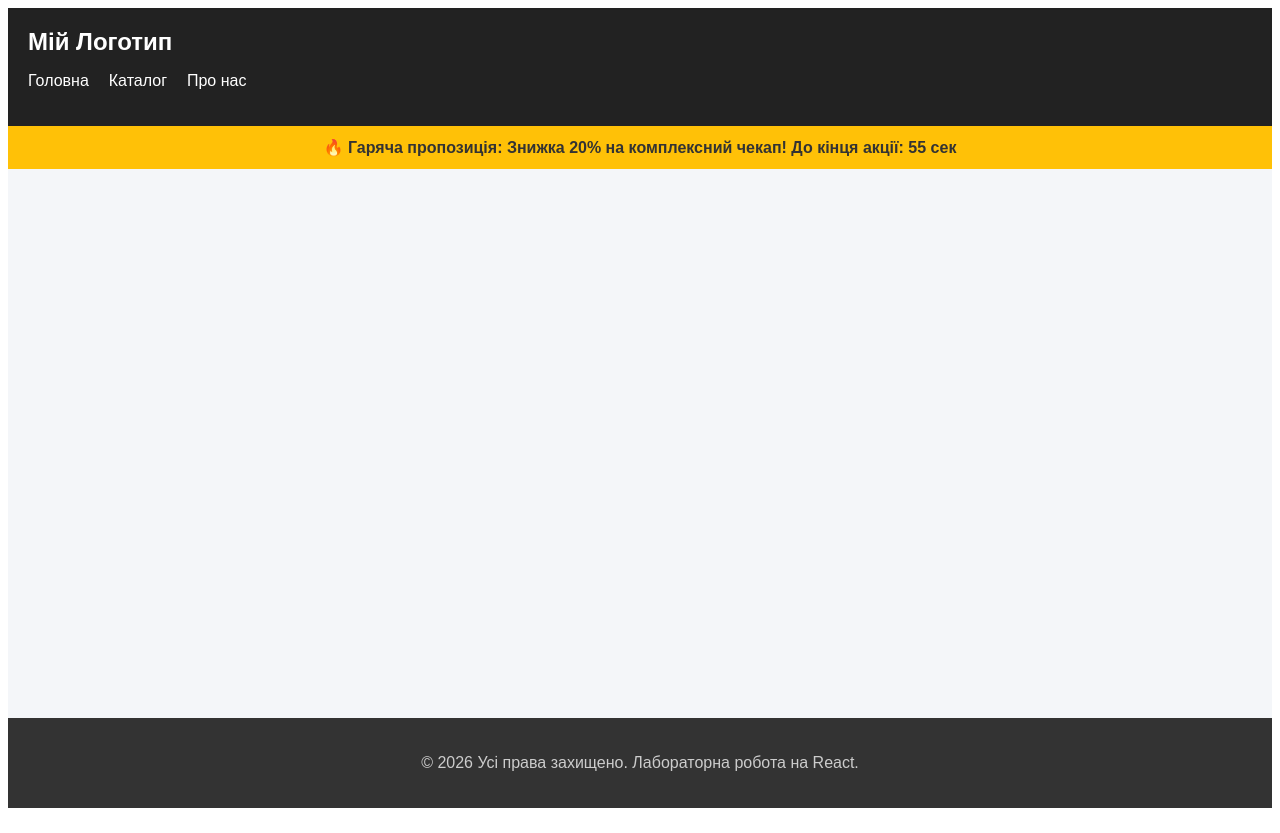
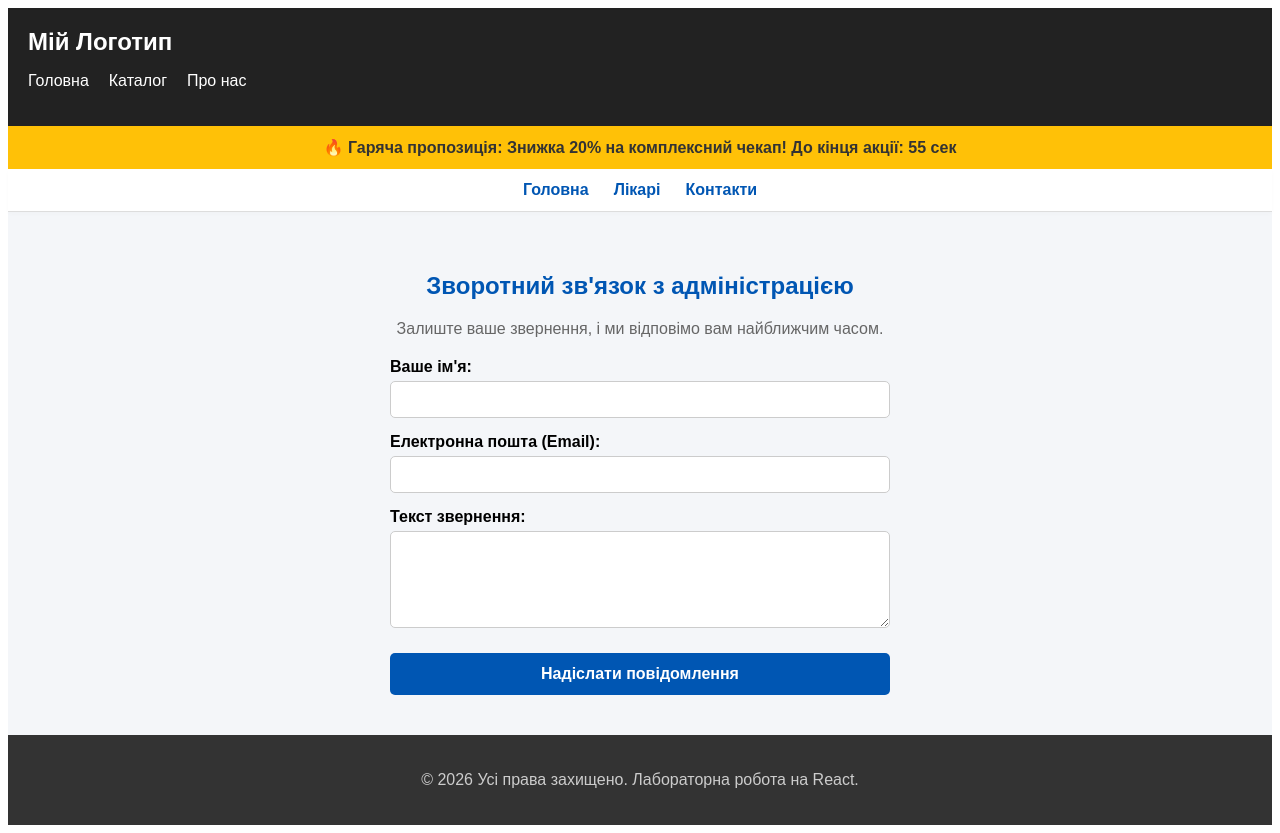
Before and after one commit to Vi-AwW/clinic-automation, a React (Vite) app: page /contacts in a window 1280 px wide. Built offline with nearby package versions, Linux system fonts and the light colour scheme.

Commit message:
feat: added contacts page with controlled form and validation logic

```diff
--- a/src/App.jsx
+++ b/src/App.jsx
@@ -1,9 +1,11 @@
 import React, { useState, useEffect } from 'react';
-import { BrowserRouter as Router, Routes, Route } from 'react-router-dom';
+
+import { BrowserRouter as Router, Routes, Route, Link } from 'react-router-dom';
 import Header from './components/Header';
 import Footer from './components/Footer';
 import DoctorsPage from "./components/MainContent";
-import DoctorDetails from './pages/DoctorDetails'; // 1. ІМПОРТУЄМО СТОРІНКУ ДЕТАЛЕЙ
+import DoctorDetails from './pages/DoctorDetails';
+import ContactsPage from './pages/ContactsPage'; // Імпортуємо сторінку контактів
 
 function HomePage() {
   return (
@@ -52,13 +54,21 @@ function App() {
           </div>
         )}
 
+        {/* НАВІГАЦІЯ: Напис "(Лаб 5)" успішно видалено */}
+        <nav style={{ background: '#fff', padding: '12px', display: 'flex', justifyContent: 'center', gap: '25px', borderBottom: '1px solid #ddd', boxShadow: '0 2px 4px rgba(0,0,0,0.02)' }}>
+          <Link to="/" style={{ color: '#0056b3', textDecoration: 'none', fontWeight: 'bold' }}>Головна</Link>
+          <Link to="/doctors" style={{ color: '#0056b3', textDecoration: 'none', fontWeight: 'bold' }}>Лікарі</Link>
+          <Link to="/contacts" style={{ color: '#0056b3', textDecoration: 'none', fontWeight: 'bold' }}>Контакти</Link>
+        </nav>
+
         <main style={{ flex: 1, maxWidth: '800px', width: '100%', margin: '0 auto', padding: '20px' }}>
           <Routes>
             <Route path="/" element={<HomePage />} />
             <Route path="/doctors" element={<DoctorsPage />} />
+            <Route path="/doctor/:id" element={<DoctorDetails />} />
 
-            {/* 2. ДОДАЄМО ДИНАМІЧНИЙ МАРШРУТ (двокрапка перед id обов'язкова!) */}
-            <Route path="/doctor/:id" element={<DoctorDetails />} />
+            {/* Статичний маршрут для сторінки зворотного зв'язку */}
+            <Route path="/contacts" element={<ContactsPage />} />
           </Routes>
         </main>
 
--- /dev/null
+++ b/src/pages/ContactsPage.jsx
@@ -0,0 +1,114 @@
+import React, { useState } from 'react';
+
+function ContactsPage() {
+  // Завдання: керовані інпути (controlled inputs) для кожного поля
+  const [name, setName] = useState('');
+  const [email, setEmail] = useState('');
+  const [message, setMessage] = useState('');
+
+  // Стан для збереження помилок валідації
+  const [errors, setErrors] = useState({});
+  // Стан для успішного повідомлення про відправку
+  const [isSubmitted, setIsSubmitted] = useState(false);
+
+  // Функція обробки відправки форми
+  const handleSubmit = (e) => {
+    e.preventDefault(); // Скасовуємо перезавантаження сторінки
+
+    let currentErrors = {};
+
+    // Валідація імені
+    if (!name.trim()) {
+      currentErrors.name = "Будь ласка, вкажіть ваше ім'я.";
+    }
+
+    // Завдання: валідація Email (має містити "@")
+    if (!email.includes('@')) {
+      currentErrors.email = "Email обов'язково має містити символ '@'.";
+    }
+
+    // Завдання: валідація повідомлення (не коротше 10 символів)
+    if (message.length < 10) {
+      currentErrors.message = "Повідомлення має містити не менше 10 символів.";
+    }
+
+    // Якщо є помилки — записуємо їх у стан і зупиняємо відправку
+    if (Object.keys(currentErrors).length > 0) {
+      setErrors(currentErrors);
+      setIsSubmitted(false);
+    } else {
+      // Якщо все правильно — очищаємо помилки та показуємо успіх
+      setErrors({});
+      setIsSubmitted(true);
+      // Очищаємо поля форми
+      setName('');
+      setEmail('');
+      setMessage('');
+    }
+  };
+
+  return (
+    <div style={{ maxWidth: '500px', margin: '0 auto', padding: '20px' }}>
+      <h2 style={{ color: '#0056b3', textAlign: 'center' }}>Зворотний зв'язок з адміністрацією</h2>
+      <p style={{ textAlign: 'center', color: '#666', marginBottom: '20px' }}>
+        Залиште ваше звернення, і ми відповімо вам найближчим часом.
+      </p>
+
+      {isSubmitted && (
+        <div style={{ backgroundColor: '#d4edda', color: '#155724', padding: '15px', borderRadius: '5px', marginBottom: '20px', fontWeight: 'bold', textAlign: 'center' }}>
+          Thank you! Ваше звернення успішно надіслано адміністратору клініки.
+        </div>
+      )}
+
+      <form onSubmit={handleSubmit} style={{ display: 'flex', flexDirection: 'column', gap: '15px' }}>
+
+        {/* Поле: Ім'я */}
+        <div style={{ display: 'flex', flexDirection: 'column' }}>
+          <label style={{ fontWeight: 'bold', marginBottom: '5px' }}>Ваше ім'я:</label>
+          <input
+            type="text"
+            value={name}
+            onChange={(e) => setName(e.target.value)}
+            style={{ padding: '10px', borderRadius: '5px', border: errors.name ? '2px solid #dc3545' : '1px solid #ccc' }}
+          />
+          {/* Завдання: виведення попередження про помилки червоним кольором */}
+          {errors.name && <span style={{ color: '#dc3545', fontSize: '14px', marginTop: '5px' }}>{errors.name}</span>}
+        </div>
+
+        {/* Поле: Email */}
+        <div style={{ display: 'flex', flexDirection: 'column' }}>
+          <label style={{ fontWeight: 'bold', marginBottom: '5px' }}>Електронна пошта (Email):</label>
+          <input
+            type="text"
+            value={email}
+            onChange={(e) => setEmail(e.target.value)}
+            style={{ padding: '10px', borderRadius: '5px', border: errors.email ? '2px solid #dc3545' : '1px solid #ccc' }}
+          />
+          {errors.email && <span style={{ color: '#dc3545', fontSize: '14px', marginTop: '5px' }}>{errors.email}</span>}
+        </div>
+
+        {/* Поле: Повідомлення */}
+        <div style={{ display: 'flex', flexDirection: 'column' }}>
+          <label style={{ fontWeight: 'bold', marginBottom: '5px' }}>Текст звернення:</label>
+          <textarea
+            rows="5"
+            value={message}
+            onChange={(e) => setMessage(e.target.value)}
+            style={{ padding: '10px', borderRadius: '5px', border: errors.message ? '2px solid #dc3545' : '1px solid #ccc', resize: 'vertical' }}
+          />
+          {errors.message && <span style={{ color: '#dc3545', fontSize: '14px', marginTop: '5px' }}>{errors.message}</span>}
+        </div>
+
+        <button
+          type="submit"
+          style={{ background: '#0056b3', color: '#fff', border: 'none', padding: '12px', borderRadius: '5px', cursor: 'pointer', fontWeight: 'bold', fontSize: '16px', marginTop: '10px' }}
+        >
+          Надіслати повідомлення
+        </button>
+
+      </form>
+    </div>
+  );
+}
+
+export default ContactsPage;
```
